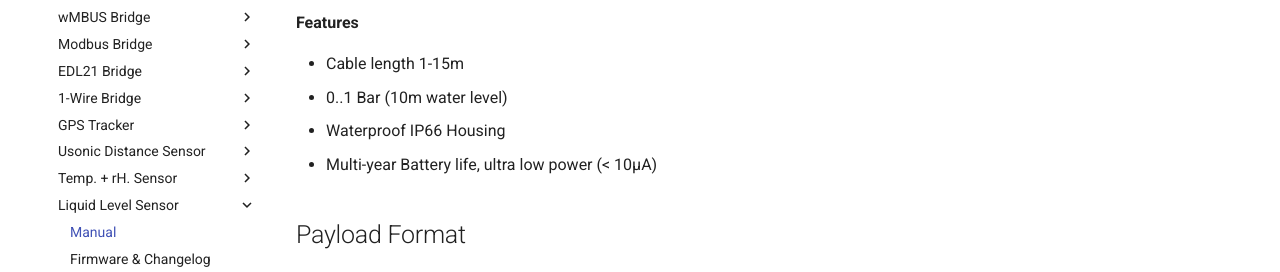
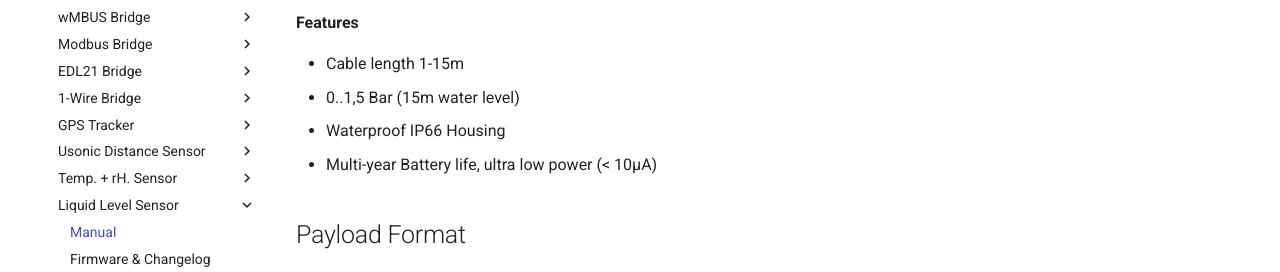
Before and after one commit to Lobaro/docs, an MkDocs documentation site: the page built from docs/lorawan-sensors/pressure-lorawan/index.md, in a window 1280 px wide and 900 px high, scrolled down 592 px. Shown: the part 172-444 px from the top of the window. Built offline with MkDocs 1.6.1 and Material for MkDocs 9.7.7, drawn with Linux system fonts in a browser that asks for light colours; a script that is not in the unit is left out; comment, search, counter and statistics services are not loaded.

Commit message:
Update index.md

```diff
--- a/docs/lorawan-sensors/pressure-lorawan/index.md
+++ b/docs/lorawan-sensors/pressure-lorawan/index.md
@@ -11,7 +11,7 @@ Precise liquid level measurement, e.g. for tanks, via LoRaWAN.
 **Features**
 
 * Cable length 1-15m
-* 0..1 Bar (10m water level)
+* 0..1,5 Bar (15m water level)
 * Waterproof IP66 Housing
 * Multi-year Battery life, ultra low power (< 10µA)
 
```
